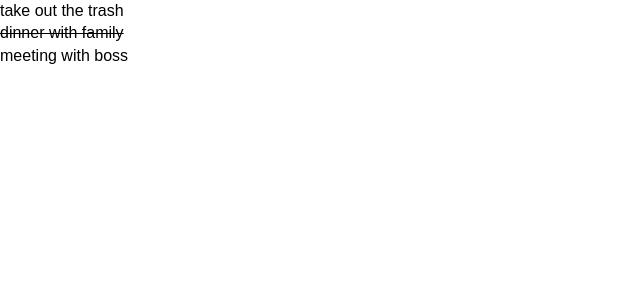
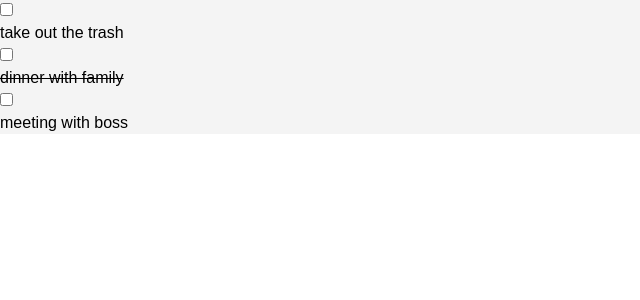
Before and after one commit to darshanjag/React-ths, a React (Create React App) app in the folder todo/: page / in a window 1280 px wide. Shown: the top 300 px of the page, without its empty margins (0-640 px from the left). Built offline with nearby package versions, Linux system fonts and the light colour scheme; the HTML template or start-up script is replaced by a standard one.

Commit message:
prop-drilling

```diff
--- a/todo/src/components/TodoItem.js
+++ b/todo/src/components/TodoItem.js
@@ -3,19 +3,20 @@
 
 export class TodoItem extends Component {
   getStyle = ()=>{
-    if(this.props.todo.completed){
-      return{
-        textDecoration: 'line-through'
-      }
-    }else{
-      return{
-        textDecoration: 'none'
-      }
+    return{
+      background: '#f4f4f4',
+      padding :'10x',
+      borderBottom: '1px ccc dotted',
+      textDecoration: this.props.todo.completed ?
+      'line-through':'none'
     }
+
+
   }
   render() {
     return (
       <div style={this.getStyle()}>
+      <input type="checkbox" onChange={this.props.markComplete}></input>
        <p>{this.props.todo.title}</p>
       </div>
     )
--- a/todo/src/components/Todos.js
+++ b/todo/src/components/Todos.js
@@ -2,9 +2,12 @@
 import TodoItem from './TodoItem';
 import propTypes from 'prop-types'
 class Todos extends Component {
+  markComplete = ()=>{
+    console.log("hello")
+  }
   render() {
     return this.props.todos.map((todo)=>(
-      <TodoItem key={todo.id}todo={todo} />
+      <TodoItem key={todo.id}todo={todo} markComplete={this.markComplete}/>
     ));
   }
 }
```
